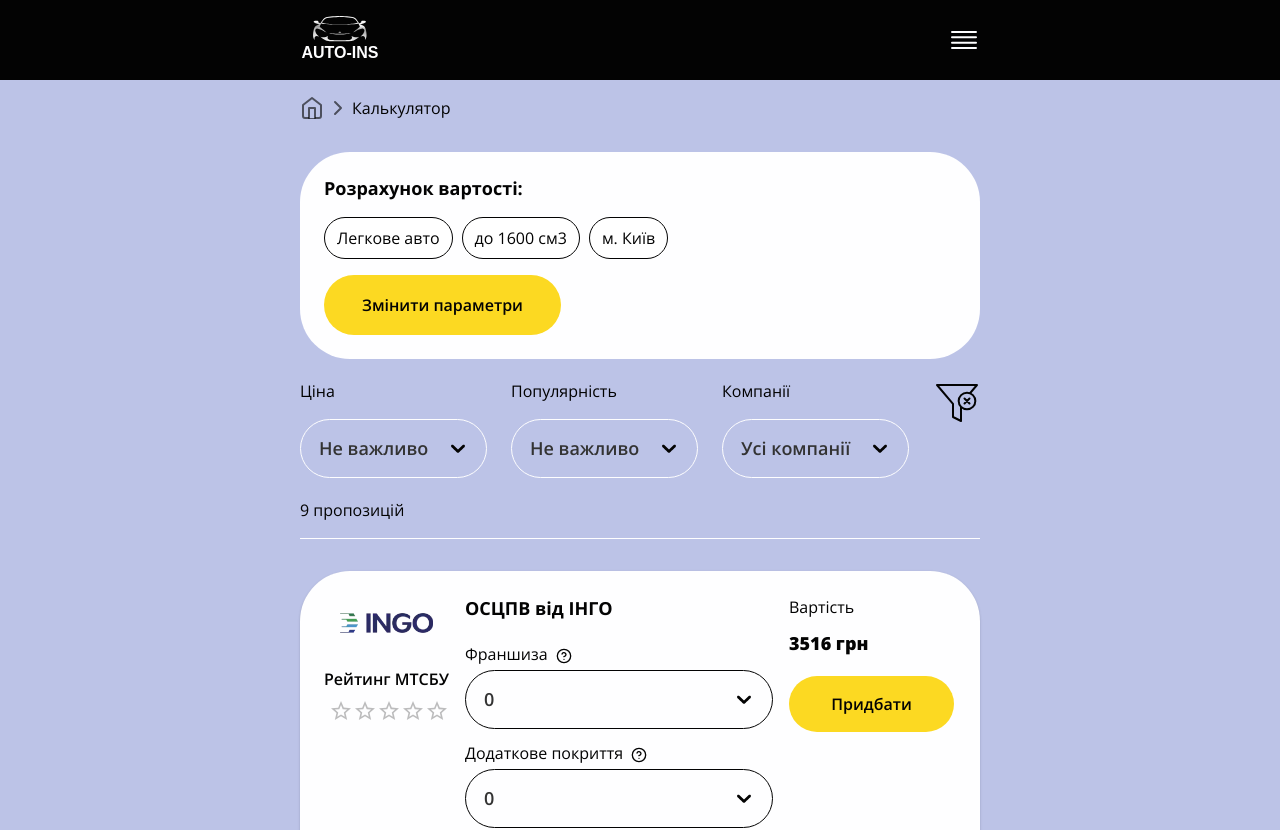
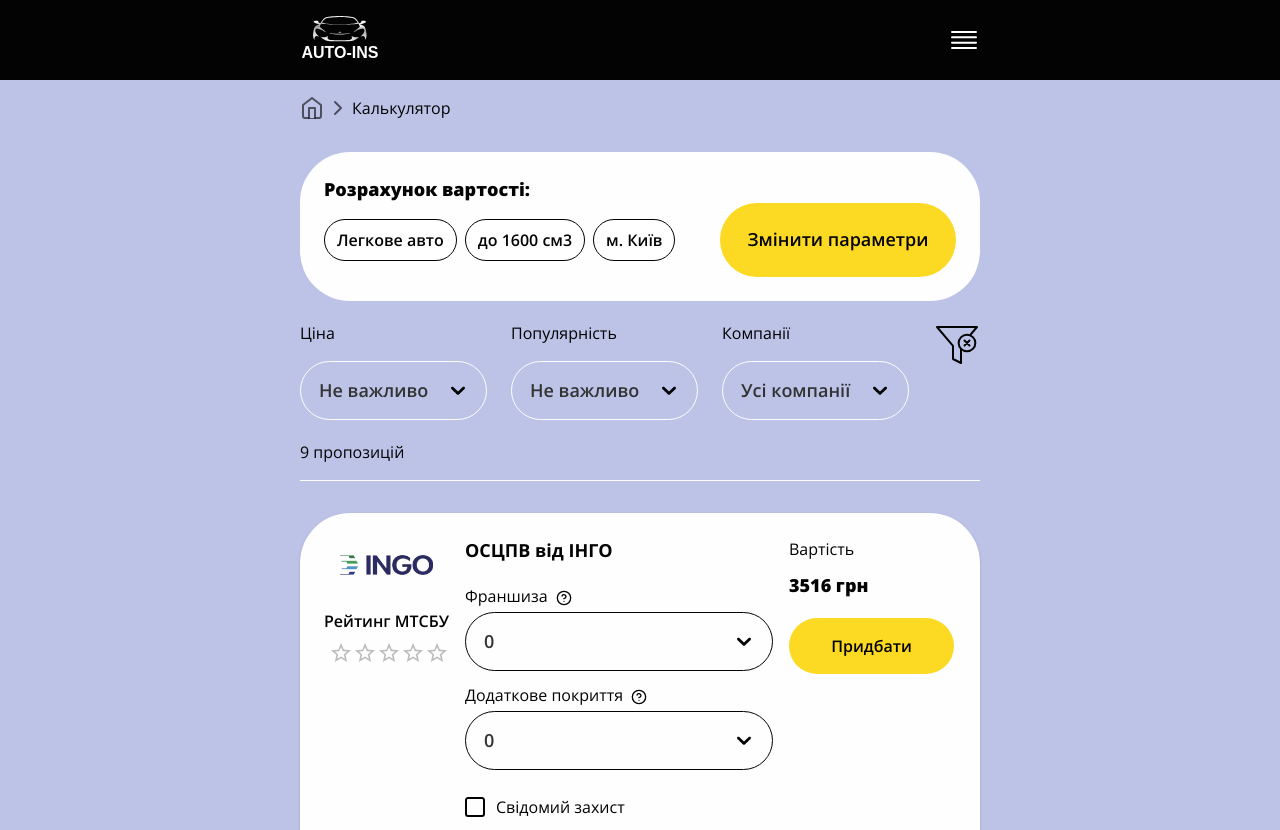
Before and after one commit to apazient/auto-ins, a React (Vite) app: page /auto-ins/prices in a window 1280 px wide. Shown: the top 830 px of the page. Built offline with nearby package versions, Linux system fonts and the light colour scheme.

Commit message:
CostCalculation
Всё чётко по макету и работает. Прям не придраться ))

```diff
--- a/src/components/CostCalculation/CostCalculation.jsx
+++ b/src/components/CostCalculation/CostCalculation.jsx
@@ -1,4 +1,4 @@
-import { Typography } from "@mui/material";
+import { Box, Typography } from "@mui/material";
 import {
   FormContainerS,
   Item,
@@ -9,26 +9,38 @@ import {
 export const CostCalculation = () => {
   const arr = ["Легкове авто", "до 1600 см3", "м. Київ"];
   return (
-    <FormContainerS
+    <FormContainerS>
+      <Typography
+        variant="formTitle"
+        component="span"
         sx={{
-        display: { lg: "flex" },
-        alignItems: "center",
-        justifyContent: "space-between",
+          fontSize: { sm: "18px", lg: "22px" },
+          fontWeight: { sm: "700", lg: "800" },
         }}
       >
-      <Typography variant="subtitle1" component="span">
         Розрахунок вартості:
       </Typography>
+      <Box className="wrapContent">
         <StackS direction="row">
           {arr.map((el, index) => {
             return (
               <Item key={index}>
-              <Typography component="span">{el}</Typography>
+                <Typography
+                  component="span"
+                  variant="inputLable"
+                  sx={{
+                    fontSize: { lg: "18px" },
+                    fontWeight: { lg: "600" },
+                  }}
+                >
+                  {el}
+                </Typography>
               </Item>
             );
           })}
         </StackS>
         <YellowButtonS>Змінити параметри</YellowButtonS>
+      </Box>
     </FormContainerS>
   );
 };
--- a/src/components/CostCalculation/CostCalculationStyled.js
+++ b/src/components/CostCalculation/CostCalculationStyled.js
@@ -4,16 +4,36 @@ import { styled } from "@mui/material/styles";
 import { FormContainer, YellowButton } from "../../style/Global.styled";
 
 export const FormContainerS = styled(FormContainer)(({ theme }) => ({
+  [theme.breakpoints.up("lg")]: {
+    display: "flex",
+    justifyContent: "space-between",
+    alignItems: "center",
+    position: "relative",
+  },
+
   "& span": { color: theme.palette.primary.main },
+  "& .wrapContent": {
+    [theme.breakpoints.up("sm")]: {
+      display: "flex",
+      justifyContent: "space-between",
+    },
+  },
 }));
 
 export const StackS = styled(Stack)(({ theme }) => ({
   display: "flex",
   flexWrap: "wrap",
-  gap: "9px", // по макету должно быть 8px
+  gap: "8px",
   padding: "16px 0",
   textAlign: "center",
   color: theme.palette.primary.main,
+
+  [theme.breakpoints.up("lg")]: {
+    position: "absolute",
+    top: "50%",
+    left: "50%",
+    transform: "translate(-50%, -50%)",
+  },
 }));
 
 export const Item = styled(Paper)(({ theme }) => ({
@@ -30,7 +50,9 @@ export const Item = styled(Paper)(({ theme }) => ({
 export const YellowButtonS = styled(YellowButton)(({ theme }) => ({
   width: "100%",
   [theme.breakpoints.up("sm")]: {
-    width: "237px", // по макету должно біть 236 px
+    width: "236px",
+    padding: "16px 0",
+    fontSize: "18px",
   },
   [theme.breakpoints.up("lg")]: {
     width: "258px",
```
Lines whose indentation alone changed are shown as unchanged.
